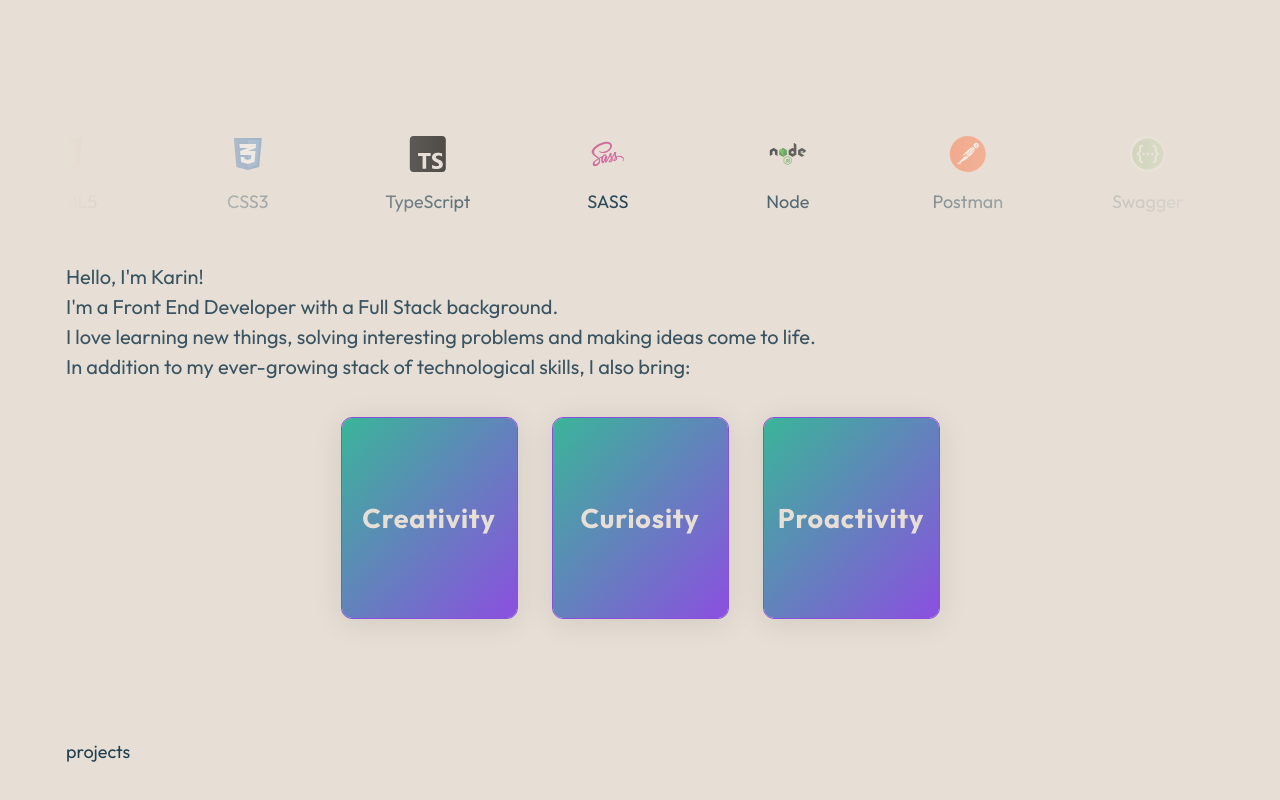
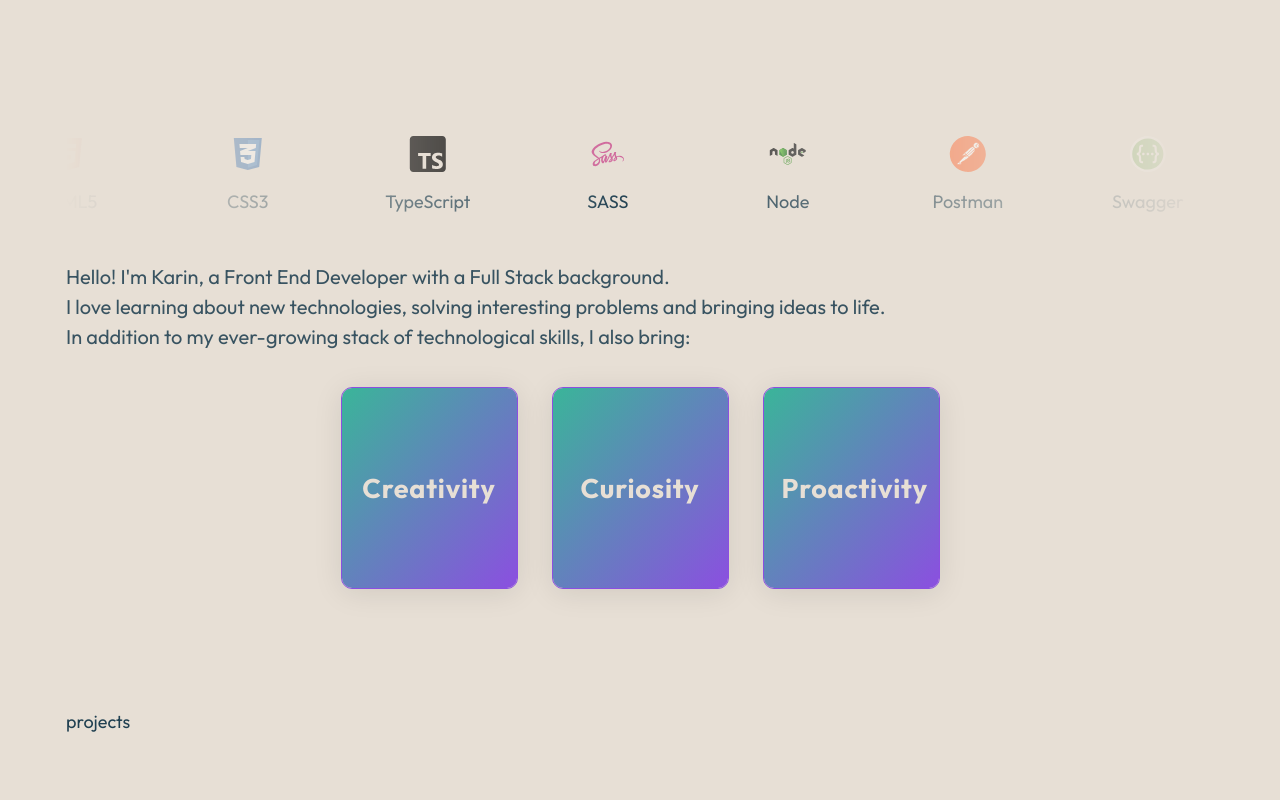
Before and after one commit to karin-zohar/Personal-Website, a React (Vite) app in the folder apps/client/: page / in a window 1280 px wide. Shown: the part 540-1340 px from the top of the page. Built offline with nearby package versions, Linux system fonts and the light colour scheme.

Commit message:
feat: improve text and solve card flip animation issue

```diff
--- a/apps/client/src/components/Main/components/AboutMe/components/SoftSkills/SoftSkills.tsx
+++ b/apps/client/src/components/Main/components/AboutMe/components/SoftSkills/SoftSkills.tsx
@@ -1,8 +1,8 @@
 import React, { useState } from "react";
 import useStore from "@/store/store";
 import { Flex, Typography } from "antd";
+import clsx from "clsx";
 import "./soft-skills.style.css";
-import clsx from "clsx";
 
 const SoftSkills = () => {
   const { Text } = Typography;
@@ -10,9 +10,9 @@ const SoftSkills = () => {
 
   const introText = {
     english:
-      "Hello, I'm Karin! \n I'm a Front End Developer with a Full Stack background. \n I love learning new things, solving interesting problems and making ideas come to life. \n In addition to my ever-growing stack of technological skills, I also bring:",
+      "Hello! I'm Karin, a Front End Developer with a Full Stack background. \n I love learning about new technologies, solving interesting problems and bringing ideas to life. \n In addition to my ever-growing stack of technological skills, I also bring:",
     hebrew:
-      "היי, אני קארין!\n  אני מפתחת פרונט-אנד עם רקע בפול-סטאק. \n אני אוהבת ללמוד דברים חדשים, לפתור בעיות מעניינות ולהביא רעיונות לחיים.  \n בנוסף ליכולות הטכנולוגיות שלי שתמיד מתפתחות, אני מביאה איתי: ",
+      "היי! אני קארין, מפתחת פרונט-אנד עם רקע בפול-סטאק. \n אני אוהבת ללמוד על טכנולוגיות חדשות, לפתור בעיות מעניינות ולהביא רעיונות לחיים.  \n בנוסף ליכולות הטכנולוגיות שלי שתמיד מתפתחות, אני מביאה איתי: ",
   };
 
   const [softSkills, setSoftSkills] = useState([
--- a/apps/client/src/components/Main/components/AboutMe/components/SoftSkills/soft-skills.style.css
+++ b/apps/client/src/components/Main/components/AboutMe/components/SoftSkills/soft-skills.style.css
@@ -14,8 +14,6 @@
       border-radius: 10px;
       width: 175px;
       height: 200px;
-      padding: 10px;
-      align-items: center;
       box-shadow: var(--box-shadow);
       color: var(--cream-100);
       outline: 1px solid var(--purple-300);
@@ -24,52 +22,57 @@
         var(--accent) 0%,
         var(--purple-300) 100%
       );
-      transition: all 0.6s ease;
 
-      &:not(.flipped):hover {
+      transform-style: preserve-3d;
+      transition: transform 0.8s;
+      padding: 1rem;
+      align-items: center;
+      &:hover {
         background: linear-gradient(
           to bottom right,
           var(--accent) 0%,
           var(--purple-300) 60%
         );
-        transform: translateY(-1rem) rotateX(20deg);
-      }
+        &:not(.flipped) {
+          transform: translateY(-1rem) rotateX(20deg);
 
-      &:not(.flipped):first-child:hover {
-        transform: translateY(-1rem) rotateX(20deg) rotateY(-20deg);
-      }
-      &:not(.flipped):last-child:hover {
-        transform: translateY(-1rem) rotateX(20deg) rotateY(20deg);
+          &:first-child {
+            transform: translateY(-1rem) rotateX(20deg) rotateY(-20deg);
+          }
+          &:last-child {
+            transform: translateY(-1rem) rotateX(20deg) rotateY(20deg);
+          }
+        }
       }
 
       span {
+        width: 100%;
         text-align: center;
-        width: 100%;
-        animation: fade-in 1.2s;
+        backface-visibility: hidden;
+        transform-style: preserve-3d;
       }
       .card-front {
+        animation: fade-in 1.2s;
         font-weight: 700;
         font-size: 1.5rem;
         letter-spacing: 0.03em;
-        display: block;
-        scale: 1;
+        visibility: visible;
       }
       .card-back {
-        display: none;
-        scale: 0;
+        width: 0;
+        visibility: hidden;
         transform: rotateY(180deg);
       }
 
       &.flipped {
         transform: rotateY(180deg);
-        transition: transform 0.8s;
         .card-front {
-          display: none;
-          scale: 0;
+          width: 0;
+          visibility: hidden;
         }
         .card-back {
-          display: block;
-          scale: 1;
+          visibility: visible;
+          width: 100%;
         }
       }
     }
```
